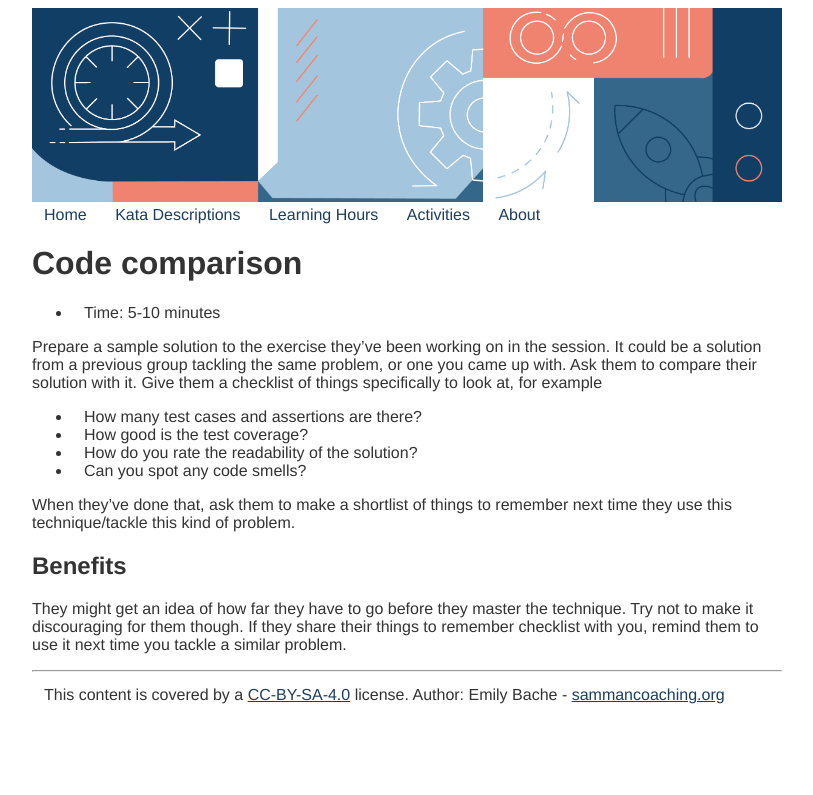
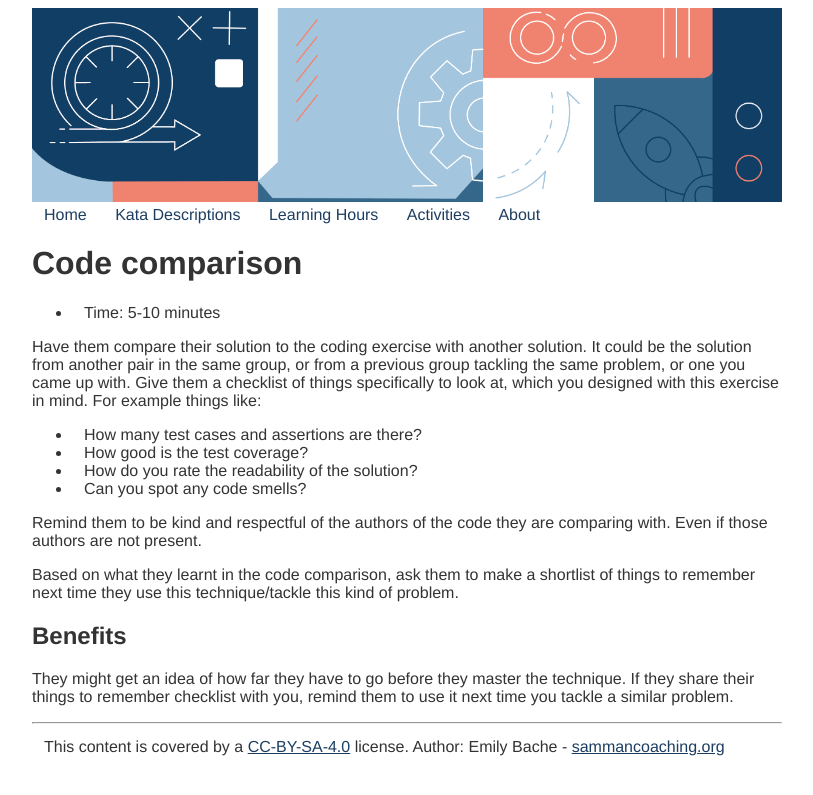
Before and after one commit to sammancoaching/website, a Jekyll site: the page built from _activities/conclusions/code_compare.md, in a window 1280 px wide. Shown: the top 795 px of the page, without its empty margins (233-1046 px from the left). Built offline with Jekyll 4.4.1, drawn with Linux system fonts in a browser that asks for light colours.

Commit message:
more conclusions

```diff
--- a/_activities/conclusions/code_compare.md
+++ b/_activities/conclusions/code_compare.md
@@ -8,15 +8,17 @@ minutes: 5
 
 - Time: 5-10 minutes
 
-Prepare a sample solution to the exercise they've been working on in the session. It could be a solution from a previous group tackling the same problem, or one you came up with. Ask them to compare their solution with it. Give them a checklist of things specifically to look at, for example
+Have them compare their solution to the coding exercise with another solution. It could be the solution from another pair in the same group, or from a previous group tackling the same problem, or one you came up with. Give them a checklist of things specifically to look at, which you designed with this exercise in mind. For example things like:
 
 - How many test cases and assertions are there?
 - How good is the test coverage?
 - How do you rate the readability of the solution?
 - Can you spot any code smells?
 
-When they've done that, ask them to make a shortlist of things to remember next time they use this technique/tackle this kind of problem.
+Remind them to be kind and respectful of the authors of the code they are comparing with. Even if those authors are not present.
+
+Based on what they learnt in the code comparison, ask them to make a shortlist of things to remember next time they use this technique/tackle this kind of problem.
 
 
 ## Benefits
-They might get an idea of how far they have to go before they master the technique. Try not to make it discouraging for them though. If they share their things to remember checklist with you, remind them to use it next time you tackle a similar problem.
+They might get an idea of how far they have to go before they master the technique. If they share their things to remember checklist with you, remind them to use it next time you tackle a similar problem.
```
Also changed, not shown: _activities/conclusions/coaches_feedback.md (added, +14 -0 lines).
